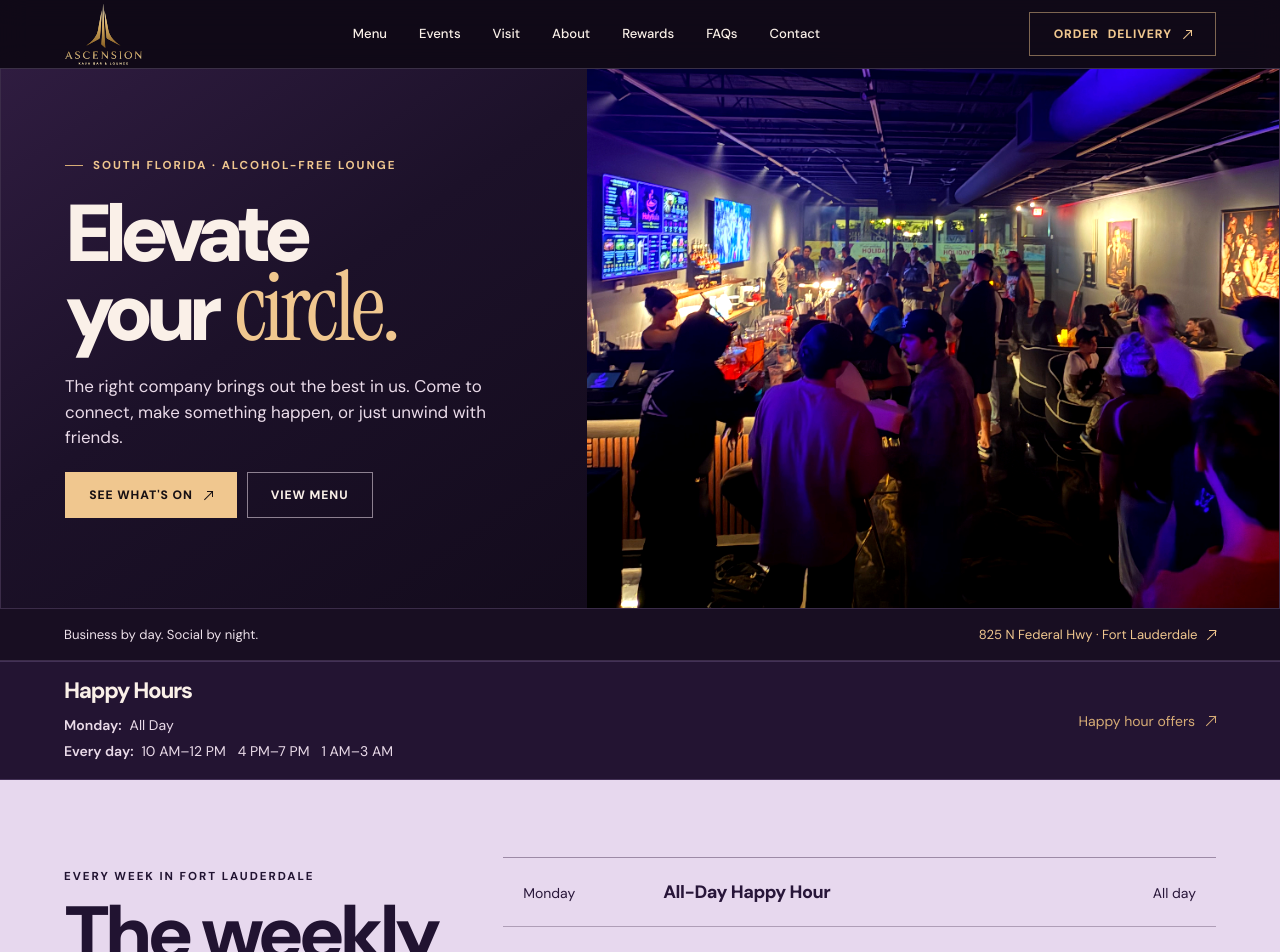
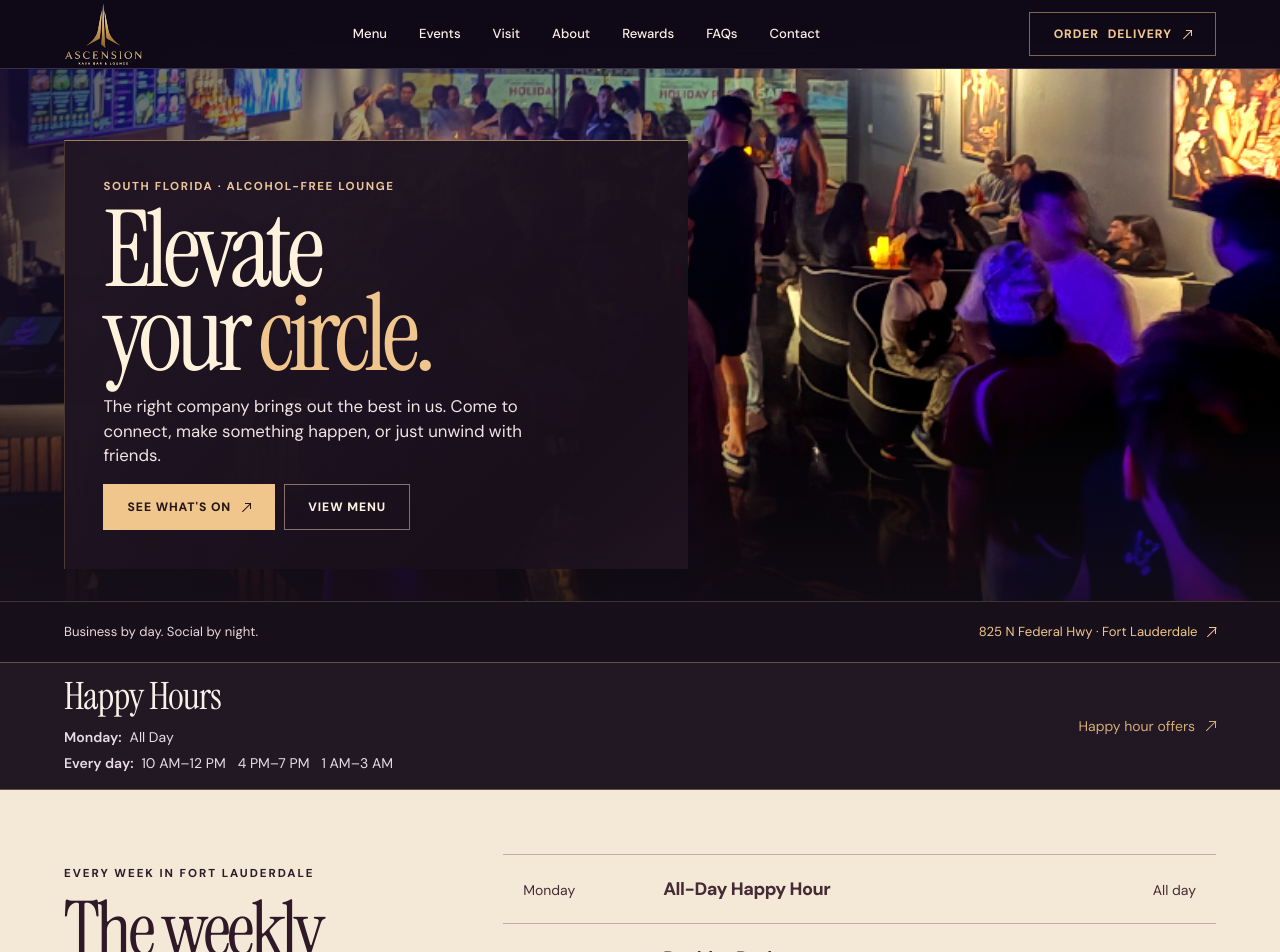
Before and after one commit to holybula/holy-bula-website, a Next.js app: page / in a window 1280 px wide. Shown: the top 952 px of the page. Built offline with nearby package versions, Linux system fonts and the light colour scheme.

Commit message:
Redesign the Ascension Lounge home cover and visual rhythm

```diff
--- a/app/page.tsx
+++ b/app/page.tsx
@@ -1,4 +1,5 @@
 import type { Metadata } from 'next'
+import '@/styles/lounge-cover.css'
 import EventsThisWeek from '@/components/home/EventsThisWeek'
 import HappyHourBar from '@/components/home/HappyHourBar'
 import HeroSection from '@/components/home/HeroSection'
--- a/components/home/HeroSection.tsx
+++ b/components/home/HeroSection.tsx
@@ -12,7 +12,7 @@ export default function HeroSection() {
             alt="Guests gathered at the Ascension bar under violet lights"
             fill
             priority
-            sizes="(max-width: 850px) 100vw, (max-width: 1440px) 52vw, 750px"
+            sizes="100vw"
             className="object-cover"
           />
         </div>
--- /dev/null
+++ b/styles/lounge-cover.css
@@ -0,0 +1,175 @@
+/* Homepage art direction. No interior routes or shared navigation change. */
+.lounge-home .lounge-hero { background: #17101b; }
+
+.lounge-home .lounge-hero-stage {
+  display: grid;
+  grid-template-columns: minmax(0, 1fr);
+  max-width: none;
+  border: 0;
+  position: relative;
+  isolation: isolate;
+  background: #17101b;
+}
+
+.lounge-home .lounge-hero-media {
+  grid-area: 1 / 1;
+  height: clamp(14.25rem, 67vw, 29rem);
+  width: 100%;
+  background: #261725;
+}
+.lounge-home .lounge-hero-media img {
+  object-position: 50% 68%;
+  filter: brightness(1.11) contrast(1.025) saturate(1.035);
+}
+.lounge-home .lounge-hero-media::after {
+  position: absolute;
+  inset: 0;
+  content: "";
+  background: linear-gradient(180deg, transparent 62%, #17101b66 86%, #17101bf5);
+  pointer-events: none;
+}
+
+.lounge-home .lounge-hero-inner {
+  grid-area: 2 / 1;
+  display: block;
+  width: 100%;
+  max-width: none;
+  margin-top: -1.7rem;
+  padding: 0.45rem var(--container-pad) 1.22rem;
+  position: relative;
+  background: linear-gradient(180deg, #17101b00 0, #17101b 1.8rem, #17101b 100%);
+}
+.lounge-home .lounge-hero-content { width: 100%; max-width: 32rem; }
+
+.lounge-home .lounge-hero-kicker {
+  margin-bottom: 0.85rem;
+  letter-spacing: 0.14em;
+  color: #ebc799;
+  font-size: clamp(0.62rem, 2.65vw, 0.72rem);
+}
+.lounge-home .lounge-hero-kicker > span { display: none; }
+
+.lounge-home .lounge-hero-heading {
+  color: #fff2dd;
+  font-family: var(--font-display);
+  font-size: clamp(3.75rem, 15vw, 7rem);
+  font-weight: 400;
+  letter-spacing: -0.055em;
+  line-height: 0.79;
+  margin-block: 0 1.05rem;
+}
+.lounge-home .lounge-hero-heading em {
+  color: #f0c68d;
+  font-size: 1em;
+  font-weight: inherit;
+  margin-inline-start: 0;
+  letter-spacing: inherit;
+}
+
+.lounge-home .lounge-hero-description {
+  max-width: 29rem;
+  margin-bottom: 1rem;
+  color: #f2e4e5;
+  font-size: clamp(0.9rem, 3.9vw, 1.05rem);
+  line-height: 1.48;
+}
+
+.lounge-home .lounge-hero-actions { gap: 0.55rem; }
+.lounge-home .lounge-hero-actions > a { min-height: 46px; }
+.lounge-home .lounge-hero-actions .btn-gold { background: #f0c68d; color: #251719; }
+.lounge-home .lounge-hero-actions .btn-gold:hover { background: #ffe0af; }
+.lounge-home .lounge-hero-actions .btn-outline { color: #fff1df; border-color: #e4ceae86; }
+
+.lounge-home .lounge-hero-address {
+  max-width: none;
+  background: #17101b;
+  border: 0;
+  border-block-start: 1px solid #f0c68d31;
+  padding-block: 0.5rem;
+  color: #ead8db;
+}
+.lounge-home .lounge-hero-address a { color: #f0c68d; }
+
+@media (min-width: 851px) {
+  .lounge-home .lounge-hero-stage {
+    min-height: clamp(32rem, 65svh, 47rem);
+    align-items: end;
+  }
+  .lounge-home .lounge-hero-media {
+    position: absolute;
+    inset: 0;
+    height: auto;
+    z-index: -1;
+  }
+  .lounge-home .lounge-hero-media img { object-position: 50% 72%; }
+  .lounge-home .lounge-hero-media::after {
+    background: linear-gradient(90deg, #17101bbf, #17101b00 62%),
+      linear-gradient(0deg, #17101bb0, #17101b00 38%);
+  }
+  .lounge-home .lounge-hero-inner {
+    grid-area: 1 / 1;
+    justify-self: start;
+    width: min(39rem, 53%);
+    margin: 4.5rem 0 clamp(1.5rem, 4vh, 3.2rem) max(var(--container-pad), (100vw - var(--container-max)) / 2 + var(--container-pad));
+    padding: clamp(1.6rem, 3vw, 3rem);
+    border-top: 1px solid #f0c68d9b;
+    border-left: 1px solid #f0c68d38;
+    background: linear-gradient(135deg, #211524fc 16%, #180f1af5 79%, #221423ed);
+  }
+  .lounge-home .lounge-hero-heading { font-size: clamp(5rem, 8.3vw, 8.8rem); }
+  .lounge-home .lounge-hero-address { padding-inline: max(var(--container-pad), (100vw - var(--container-max)) / 2 + var(--container-pad)); }
+}
+
+.lounge-home section[aria-labelledby="happy-hour-heading"] {
+  background: #211823;
+  border-color: #e3ba8059;
+}
+.lounge-home section[aria-labelledby="happy-hour-heading"] > div { padding-block: 0.95rem; }
+.lounge-home #happy-hour-heading {
+  font-family: var(--font-display);
+  font-size: clamp(1.65rem, 3vw, 2.35rem);
+  font-weight: 400;
+  letter-spacing: -0.02em;
+}
+
+.lounge-home h2:not(#happy-hour-heading) {
+  font-family: var(--font-display);
+  font-weight: 400;
+  letter-spacing: -0.045em;
+  line-height: 0.93;
+}
+.lounge-home .lounge-week {
+  background: #f4e8d7;
+  color: #2d1928;
+  padding-block: clamp(2.2rem, 5vw, 4.5rem);
+}
+.lounge-home .lounge-week h2, .lounge-home .lounge-week .eyebrow { color: #2d1928; }
+.lounge-home .lounge-week .btn-outline-gold { color: #412434; border-color: #836872; }
+.lounge-home .lounge-week .btn-outline-gold:hover { background: #412434; color: #fff2e0; }
+.lounge-home .lounge-week .event-lines,
+.lounge-home .lounge-week .event-line { border-color: #91716f80; }
+.lounge-home .lounge-week .event-line p, .lounge-home .lounge-week .event-line span,
+.lounge-home .lounge-week .event-lines + p, .lounge-home .lounge-week .event-lines + p a { color: #452b36; }
+.lounge-home .lounge-week .event-line[aria-current="date"] {
+  background: #e7d0b0;
+  box-shadow: inset 3px 0 #8b4f59;
+}
+
+.lounge-home #menu, .lounge-home #reviews { background: #19111d; }
+.lounge-home #the-space, .lounge-home #rewards { background: #211623; }
+.lounge-home .lounge-location { background: #171019; }
+.lounge-home #whos-here { background: #332032; }
+
+@media (max-width: 800px) {
+  .lounge-home .lounge-photo-grid {
+    grid-template-columns: repeat(2, minmax(0, 1fr));
+    gap: 0.52rem;
+  }
+  .lounge-home .lounge-photo:first-child { grid-column: 1 / -1; }
+  .lounge-home .lounge-photo img { height: clamp(9rem, 42vw, 19rem); }
+  .lounge-home .lounge-photo:first-child img { height: clamp(12.25rem, 61vw, 25rem); }
+}
+
+@media (max-width: 349px) {
+  .lounge-home .lounge-hero-heading { font-size: 3.45rem; }
+}
```
